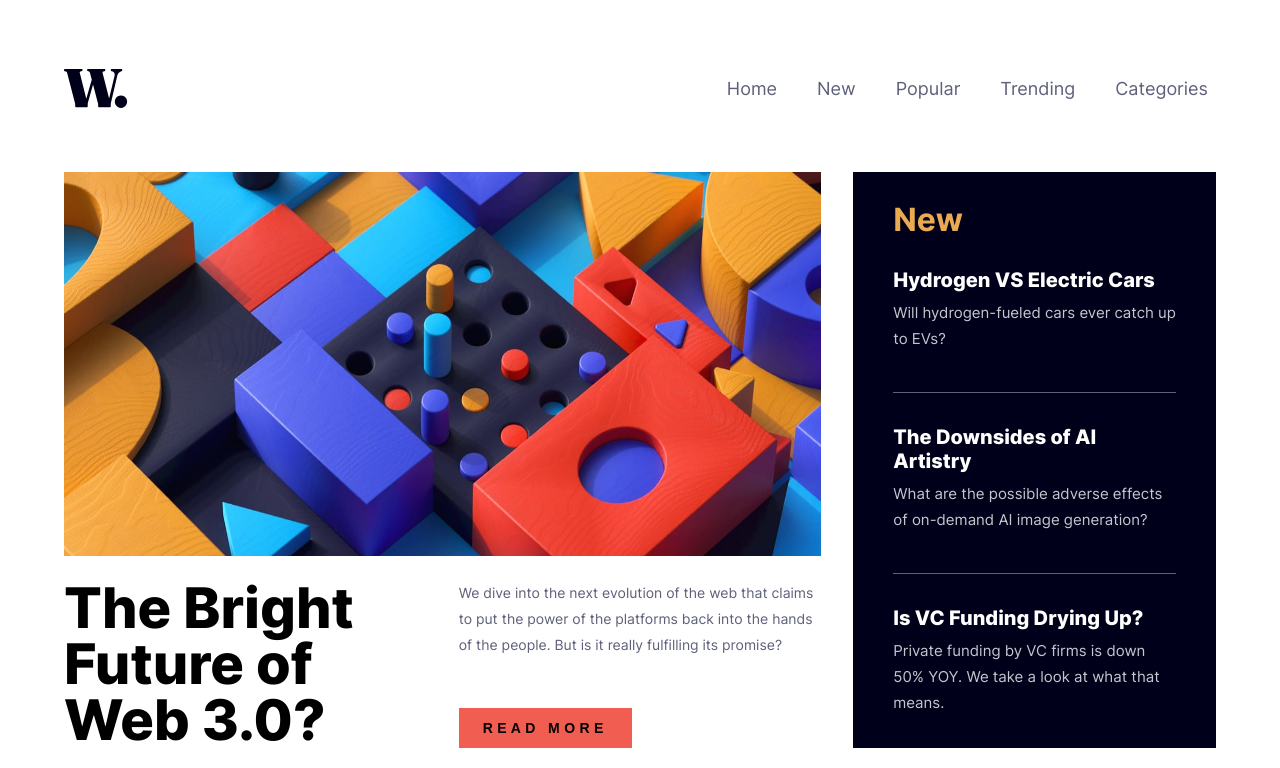
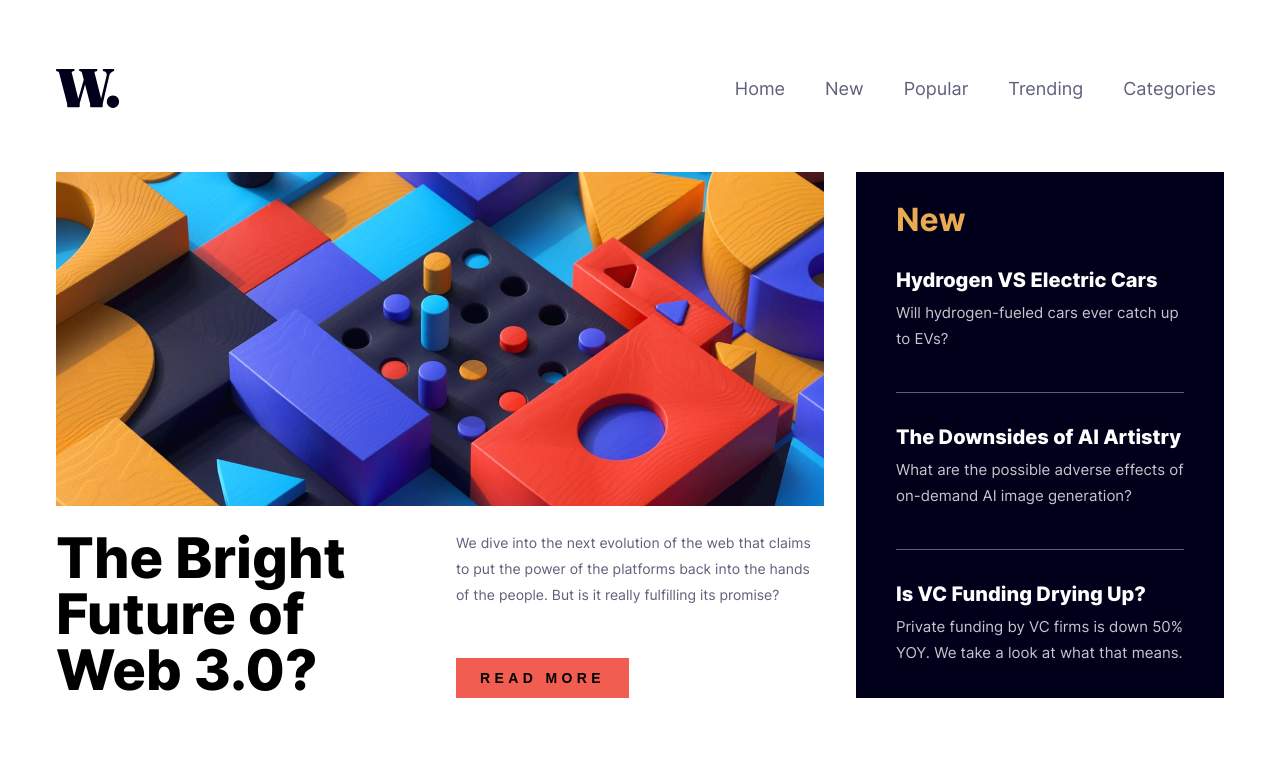
Before and after one commit to ashkir004/news-homepage, a SvelteKit app: page / in a window 1280 px wide. Shown: the top 768 px of the page. Built offline with nearby package versions, Linux system fonts and the light colour scheme.

Commit message:
fix layout issue

```diff
--- a/src/app.css
+++ b/src/app.css
@@ -309,7 +309,7 @@ main {
 		gap: var(--s-800);
 		justify-content: center;
 		align-items: center;
-		padding: var(--s-600) var(--s-800) var(--s-800);
+		padding: var(--s-600) var(--s-200) var(--s-800);
 	}
 
 	header {
@@ -321,6 +321,11 @@ main {
 		grid-template-columns: 1fr 1fr 1fr;
 		column-gap: var(--s-400);
 	}
+
+    header, main {
+        width: 100%;
+        max-width: 73rem;
+    }
 
 	.article-image {
 		justify-self: stretch;
```
